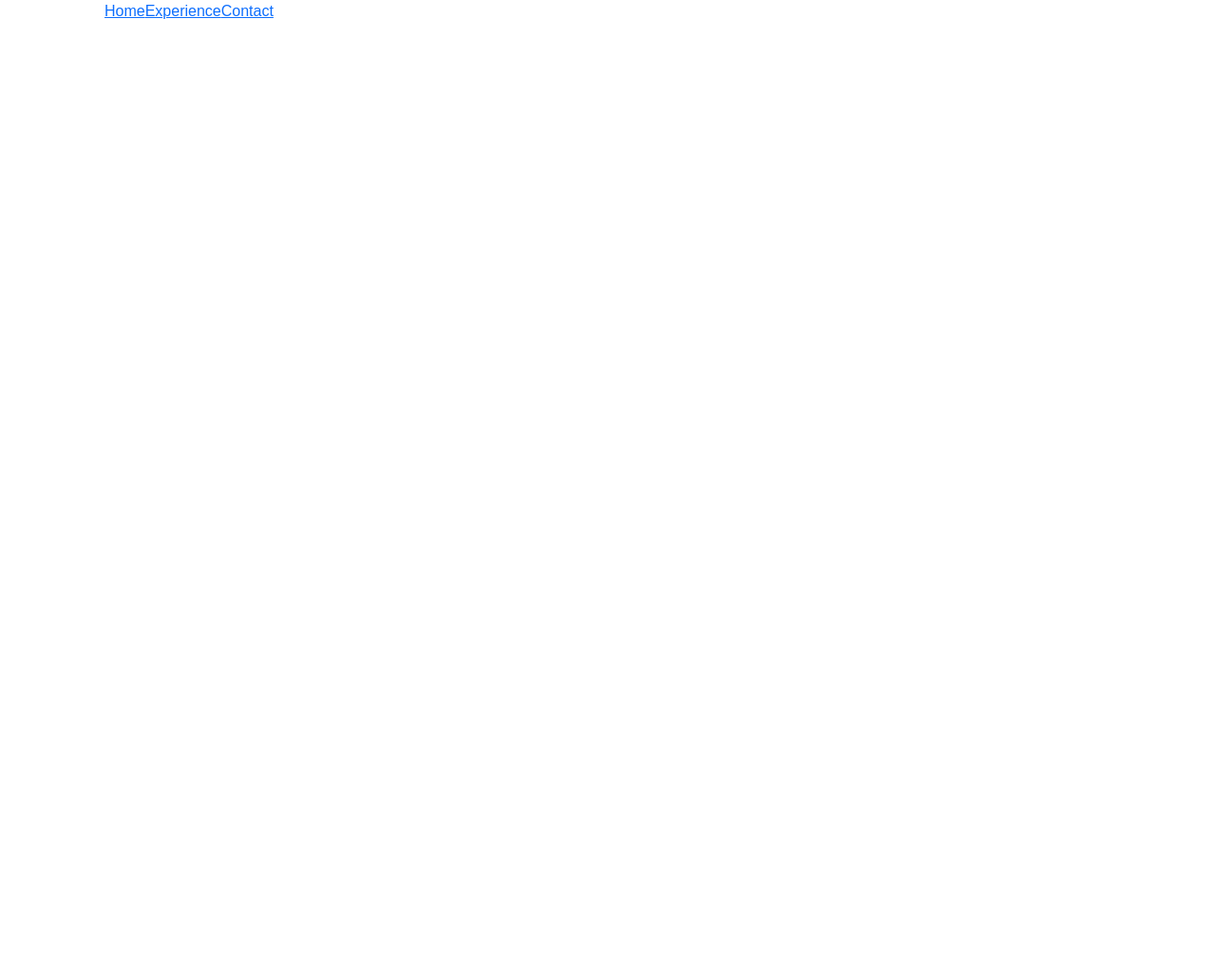
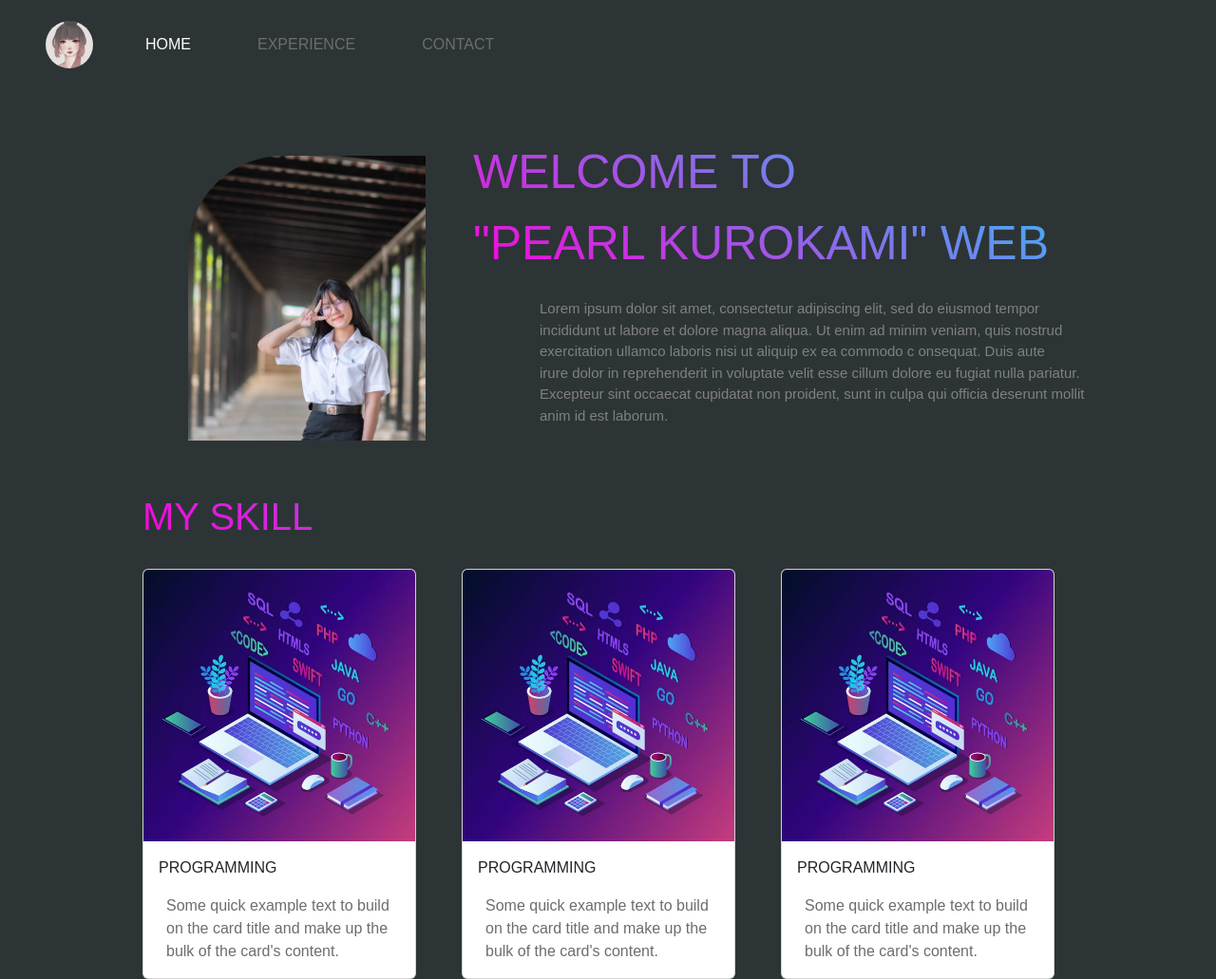
Before and after one commit to cpe-cmu-261207/lab-01-Sakuraii01, a plain HTML site: page index.html in a window 1280 px wide. Shown: the whole page at 95% size. Before the commit the page ends 800 px from the top, so only its background shows below. Drawn offline with nearby package versions, Linux system fonts and the light colour scheme.

Commit message:
index change

```diff
--- a/index.html
+++ b/index.html
@@ -5,7 +5,6 @@
     <meta http-equiv="X-UA-Compatible" content="IE=edge" />
     <meta name="viewport" content="width=device-width, initial-scale=1.0" />
     <title>My Resume Website</title>
-    <link rel="stylesheet" href="style.css" />
     <link
       href="https://cdn.jsdelivr.net/npm/bootstrap@5.2.0-beta1/dist/css/bootstrap.min.css"
       rel="stylesheet"
@@ -17,13 +16,81 @@
       integrity="sha384-pprn3073KE6tl6bjs2QrFaJGz5/SUsLqktiwsUTF55Jfv3qYSDhgCecCxMW52nD2"
       crossorigin="anonymous"
     ></script>
+    <link rel="stylesheet" href="style.css" />
   </head>
 
   <body>
-    <div class="head d-flex">
-      <li><a href="#">Home</a></li>
-      <li><a href="#">Experience</a></li>
-      <li><a href="#">Contact</a></li>
+    <div class="d-flex align-items-center">
+      <img
+        src="picture/head mas(white).jpg"
+        width="50"
+        height="50"
+        style="object-fit: cover"
+        class="rounded-circle ms-5"
+      />
+      <li><a href="index.html" class="item item1 text-decoration-none">HOME</a></li>
+      <li><a href="experience.html" class="item text-decoration-none">EXPERIENCE</a></li>
+      <li><a href="#" class="item text-decoration-none">CONTACT</a></li>
     </div>
+
+    <div class="middle ms-5 d-flex">
+      <span><img src="picture/mypic.jpg" class="mypic" width="250px" height="300px" style="object-fit: cover"></span>
+      <span><p1 class="title title1"> WELCOME TO <br />"PEARL KUROKAMI" WEB </p1>
+        <p2 class="descrip1">
+          Lorem ipsum dolor sit amet, consectetur adipiscing elit, sed do eiusmod
+          tempor <br />incididunt ut labore et dolore magna aliqua. Ut enim ad
+          minim veniam, quis nostrud <br />
+          exercitation ullamco laboris nisi ut aliquip ex ea commodo c onsequat.
+          Duis aute <br />
+          irure dolor in reprehenderit in voluptate velit esse cillum dolore eu
+          fugiat nulla pariatur. <br />
+          Excepteur sint occaecat cupidatat non proident, sunt in culpa qui
+          officia deserunt mollit <br />
+          anim id est laborum.
+        </p2></span>
+
+    </div>
+
+    <!--bottom-->
+    <div class="bottom">
+      <p class="title title2">MY SKILL</p>
+      <div class="d-flex gap-5">
+        <span>
+          <div class="card" style="width: 18rem">
+            <img src="picture/programming.jpg" class="card-img-top" alt="..." />
+            <div class="card-body">
+              <p>PROGRAMMING</p>
+              <p class="card-text ms-2">
+                Some quick example text to build on the card title and make up the
+                bulk of the card's content.
+              </p>
+            </div>
+          </div>
+        </span>
+        <span>
+          <div class="card" style="width: 18rem">
+            <img src="picture/programming.jpg" class="card-img-top" alt="..." />
+            <div class="card-body">
+              <p>PROGRAMMING</p>
+              <p class="card-text ms-2">
+                Some quick example text to build on the card title and make up the
+                bulk of the card's content.
+              </p>
+            </div>
+          </div>
+        </span>
+        <span>
+          <div class="card" style="width: 18rem">
+            <img src="picture/programming.jpg" class="card-img-top" alt="..." />
+            <div class="card-body">
+              <p>PROGRAMMING</p>
+              <p class="card-text ms-2">
+                Some quick example text to build on the card title and make up the
+                bulk of the card's content.
+              </p>
+            </div>
+          </div>
+        </span>
+      </div>
   </body>
 </html>
--- a/style.css
+++ b/style.css
@@ -11,10 +11,71 @@ body {
 }
 
 .head {
-  display: inline-block;
   margin-left: 110px;
 }
 
-.head:hover {
-  color: salmon;
+.item {
+  display: inline-block;
+  color: rgb(109, 109, 109);
+  padding: 15px;
+  margin-left: 40px;
+  margin-top: 20px;
+  margin-bottom: 20px;
 }
+
+.item:hover {
+  color: #c937b5;
+}
+
+.item1 {
+  color: white;
+}
+
+.title {
+  background: -webkit-linear-gradient(60deg, #fd00da, #19d7f8 100%);
+  -webkit-background-clip: text;
+  -webkit-text-fill-color: transparent;
+}
+.mypic {
+  display: block;
+  margin-top: 70px;
+  margin-left: 150px;
+  border-top-left-radius: 100px;
+}
+
+.title1 {
+  display: block;
+  margin-top: 50px;
+  margin-left: 50px;
+  font-size: 50px;
+}
+.descrip1 {
+  font-size: 15px;
+  margin-left: 120px;
+  margin-top: 20px;
+  color: gray;
+  display: block;
+}
+
+.bottom {
+  display: inline-block;
+  margin-top: 50px;
+  margin-left: 150px;
+}
+
+.title2 {
+  font-size: 40px;
+  margin-bottom: 25px;
+}
+
+.card {
+  transition: 1s;
+}
+.card:hover {
+  margin-left: 20px;
+  margin-right: 20px;
+}
+
+.card-text {
+  color: rgb(109, 109, 109);
+}
```
Also changed, not shown: experience.html (added, +39 -0 lines), contact.html (added), picture/head mas(white).jpg (added), picture/mypic.jpg (added), picture/programming.jpg (added).
